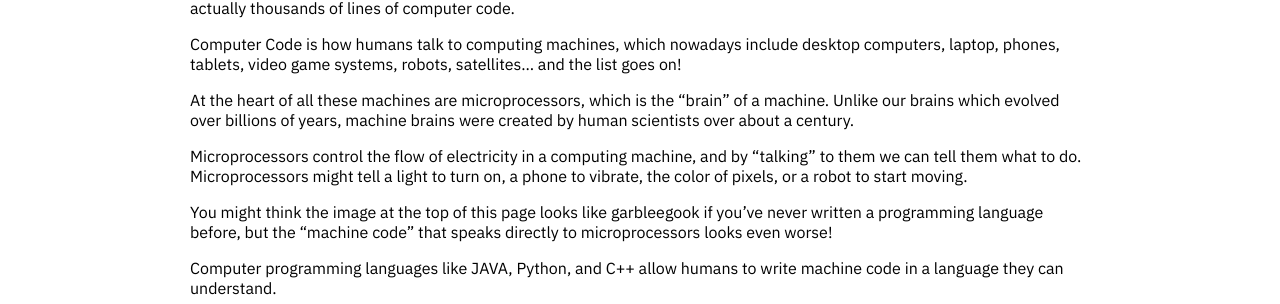
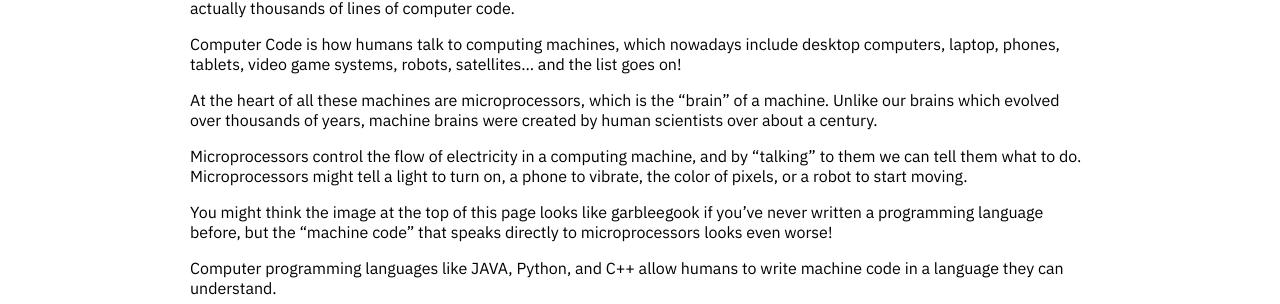
Before and after one commit to t3chstop/vrs-site, a Jekyll site: the page built from _courses/getting-started.md, in a window 1280 px wide and 900 px high, scrolled down 763 px. Shown: the part 170-474 px from the top of the window. Built offline with Jekyll 4.4.1, drawn with Linux system fonts in a browser that asks for light colours; part of the change alters nothing that is shown.

```diff
--- a/_config.yml
+++ b/_config.yml
@@ -18,16 +18,15 @@
 # You can create any custom variable you would like, and they will be accessible
 # in the templates via {{ site.myvariable }}.
 
-title: Your awesome title
-email: your-email@example.com
+title: Virtual Robot Simulator
+email: vrobotsim@gmail.com
 description: >- # this means to ignore newlines until "baseurl:"
-  Write an awesome description for your new site here. You can edit this
-  line in _config.yml. It will appear in your document head meta (for
-  Google search results) and in your feed.xml site description.
+  Virtual Robot Simulator is a simple, easy-to-use platform that allows FTC teams to
+  program and test their robots without access to the physical hardware and mechanisms.
 baseurl: "" # the subpath of your site, e.g. /blog
 url: "" # the base hostname & protocol for your site, e.g. http://example.com
 twitter_username: jekyllrb
-github_username:  jekyll
+github_username:  Virtual-FTC
 
 # Build settings
 theme: minima
--- a/_courses/getting-started.md
+++ b/_courses/getting-started.md
@@ -13,7 +13,7 @@ Have you ever wondered how humans tell machines what to do? Machines might seem
 
 Computer Code is how humans talk to computing machines, which nowadays include desktop computers, laptop, phones, tablets, video game systems, robots, satellites… and the list goes on!
 
-At the heart of all these machines are microprocessors, which is the “brain” of a machine. Unlike our brains which evolved over billions of years, machine brains were created by human scientists over about a century.
+At the heart of all these machines are microprocessors, which is the “brain” of a machine. Unlike our brains which evolved over thousands of years, machine brains were created by human scientists over about a century.
 
 Microprocessors control the flow of electricity in a computing machine, and by “talking” to them we can tell them what to do. Microprocessors might tell a light to turn on, a phone to vibrate, the color of pixels, or a robot to start moving.
 
```
Also changed, not shown: Gemfile.lock.
